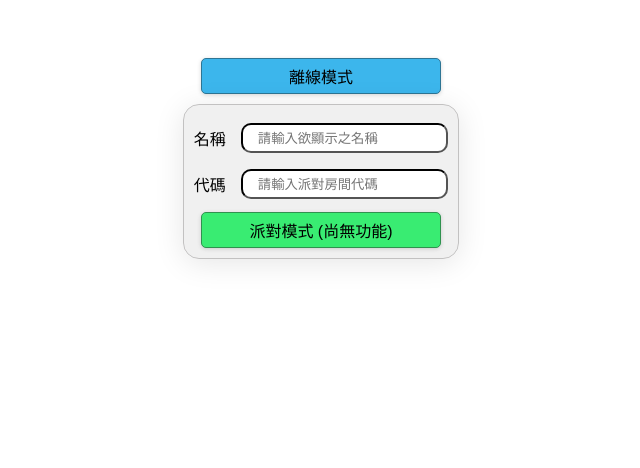
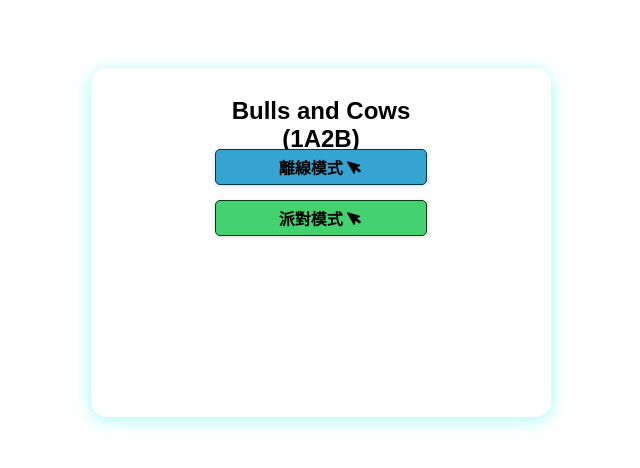
Before and after one commit to kwei/webpackTest, a React app: page / in a window 1280 px wide. Shown: the top 468 px of the page, without its empty margins (319-959 px from the left). Built offline with nearby package versions, Linux system fonts and the light colour scheme.

Commit message:
[what] Implement Party [why] As what. [how] As what.

```diff
--- a/src/Home.jsx
+++ b/src/Home.jsx
@@ -4,13 +4,13 @@ import { Logger } from "./module/logger";
 
 const MainPage = React.lazy(() => import("./pages/MainPage/MainPage.jsx"));
 const PartyPage = React.lazy(() => import("./pages/PartyPage/PartyPage.jsx"));
-const OpeningPage = React.lazy(() => import("./pages/OpeningPage/OpeningPage.jsx"));
+const OpeningPageV2 = React.lazy(() => import("./pages/OpeningPage/OpeningPageV2.jsx"));
 import Loader from "./component/Loader/Loader.jsx";
 
 const logger = Logger({className: "OpeningPage"});
 
 const loadPage = (pageID) => {
-    if (pageID === "/") return <OpeningPage/>;
+    if (pageID === "/") return <OpeningPageV2/>;
     else if (pageID === "/local") return <MainPage/>;
     else if (pageID === "/party") return <PartyPage/>;
 }
--- /dev/null
+++ b/src/css/opening_v2.scss
@@ -0,0 +1,155 @@
+@mixin flexContainer($width, $height) {
+  width: $width;
+  height: $height;
+  display: flex;
+  flex-direction: column;
+  align-items: center;
+}
+
+.container {
+  @include flexContainer(50%, 100%);
+  margin: 30px;
+  padding: 30px;
+}
+
+.opening-page {
+  @include flexContainer(70%, calc((100vh - 60px - 60px - 16px - 2px) / 2));
+  padding: 8px;
+  /* From https://css.glass */
+  background: rgba(255, 255, 255, 0.77);
+  border-radius: 16px;
+  box-shadow: 0 4px 30px rgba(0, 255, 187, 0.1), 0 2px 15px rgba(0, 234, 255, 0.3);
+  backdrop-filter: blur(5.6px);
+  -webkit-backdrop-filter: blur(5.6px);
+  border: 1px solid rgba(255, 255, 255, 1);
+
+  .page-header {
+    @include flexContainer(50%, 30px);
+    margin: 20px 0 10px 0;
+    text-align: center;
+    font-weight: bold;
+    font-size: 24px;
+  }
+
+  .page-content {
+    @include flexContainer(50%, 100%);
+    margin: 2px 2px;
+
+    .start-local-btn {
+      width: 90%;
+      height: auto;
+      margin: 10px 0 5px 0;
+      padding: 5px;
+      cursor: pointer;
+      border-radius: 5px;
+      border: 1px solid #04364b;
+      background-color: #36a4d3;
+      text-align: center;
+      font-weight: bold;
+      box-shadow: rgba(0, 0, 0, 0.16) 0 1px 4px;
+      &:hover {
+        background-color: #87ccea;
+      }
+    }
+
+    .start-party-btn {
+      width: 90%;
+      height: auto;
+      margin: 10px 0 5px 0;
+      padding: 5px;
+      cursor: pointer;
+      border-radius: 5px;
+      border: 1px solid #053616;
+      background-color: #44d271;
+      text-align: center;
+      font-weight: bold;
+      box-shadow: rgba(0, 0, 0, 0.16) 0 1px 4px;
+      &:hover {
+        background-color: #7eeaa1;
+      }
+    }
+
+    .form {
+      width: 100%;
+      height: 100%;
+      align-items: center;
+      text-align: center;
+      display: flex;
+      flex-direction: column;
+      margin: 20px 0 0 0;
+
+      .btn-block {
+        display: flex;
+        flex-direction: row;
+        width: 100%;
+        height: 50px;
+        .back-btn {
+          flex: 1;
+          margin: auto;
+          height: auto;
+          text-align: center;
+          cursor: pointer;
+          font-weight: bold;
+          color: rgb(148, 148, 148);
+          border-radius: 2px;
+          &:hover {
+            padding: 2px 2px 5px 2px;
+          }
+        }
+        .confirm-btn {
+          flex: 1;
+          margin: auto;
+          height: auto;
+          text-align: center;
+          cursor: pointer;
+          font-weight: bold;
+          color: rgb(92, 203, 73);
+          border-radius: 2px;
+          &:hover {
+            padding: 2px 2px 5px 2px;
+          }
+        }
+      }
+    }
+  }
+
+  .page-footer {
+    @include flexContainer(50%, 20px);
+    margin: 2px 2px;
+    text-align: center;
+  }
+}
+
+.userName {
+  width: 100%;
+  height: 30px;
+  margin: 8px 10px;
+  display: flex;
+  flex-direction: row;
+  .userName-input-label {
+    margin: auto;
+    padding: 0 15px 0 0;
+  }
+  .userName-input {
+    flex: 1;
+  }
+}
+.roomID {
+  width: 100%;
+  height: 30px;
+  margin: 8px 10px;
+  display: flex;
+  flex-direction: row;
+  .roomID-input-label {
+    margin: auto;
+    padding: 0 15px 0 0;
+  }
+  .roomID-input {
+    flex: 1;
+  }
+}
+
+.wording {
+  color: #d93838;
+  font-size: 10px;
+}
--- a/src/css/root.scss
+++ b/src/css/root.scss
@@ -13,7 +13,6 @@ input::-webkit-inner-spin-button {
   display: flex;
   flex-direction: column;
   align-items: center;
-  margin: auto;
   height: 100%;
   width: 100%;
 }
--- /dev/null
+++ b/src/module/checkInputs.js
@@ -0,0 +1,7 @@
+export const checkInputs = (text) => {
+    let isValid = true;
+    text.split('').map(value => {
+        if (value.charCodeAt(0) < 48 || value.charCodeAt(0) > 57) isValid = false;
+    });
+    return isValid;
+};
--- /dev/null
+++ b/src/pages/OpeningPage/OpeningPageV2.jsx
@@ -0,0 +1,123 @@
+import '../../css/opening_v2.scss';
+import React, { useRef, useState } from "react";
+import { Logger } from "../../module/logger";
+import { switchPage } from "./openingPageSlice";
+import { FaMousePointer } from "react-icons/fa";
+import { IoIosArrowBack, IoIosArrowForward } from "react-icons/io";
+import { useDispatch } from "react-redux";
+import { checkInputs } from "../../module/checkInputs";
+const logger = Logger({className: "OpeningPage"});
+
+const NAME_INPUT_PLACEHOLDER = "請輸入欲顯示之名稱";
+const ROOM_INPUT_PLACEHOLDER = "請輸入派對房間代碼";
+
+const OpeningPageV2 = () => {
+    const [gameMode, setGameMode] = useState("");
+    const localBtnRef = useRef(null);
+    const partyBtnRef = useRef(null);
+    const confirmBtnRef = useRef(null);
+
+    const dispatch = useDispatch();
+    const [userName, setUserName] = useState("");
+    const [id, setId] = useState("");
+    const [wording, setWording] = useState("");
+
+    const handleLocalBtnClick = () => {
+        localBtnRef.current.style.display = "none";
+        partyBtnRef.current.style.display = "none";
+        setGameMode("local");
+    };
+
+    const handlePartyBtnClick = () => {
+        localBtnRef.current.style.display = "none";
+        partyBtnRef.current.style.display = "none";
+        setGameMode("party");
+    };
+
+    const handleBackBtnClick = () => {
+        localBtnRef.current.style.display = "block";
+        partyBtnRef.current.style.display = "block";
+        setGameMode("");
+    };
+
+    const handleConfirmBtnClick = () => {
+        logger.success(`Start with ${gameMode} mode!`);
+        enterRoom("/"+gameMode);
+    };
+
+    const noticeWording = (str, timeout = 0) => {
+        logger.info(`Notice: ${str}`);
+        setWording(str);
+        if (timeout) setTimeout(() => setWording(''), timeout);
+    };
+
+    const enterRoom = (type) => dispatch(switchPage(type));
+
+    const formSheet = () => {
+        if (gameMode === "local") {
+            return (
+                <>
+                    離線模式為個人遊玩模式，目標在於追求高分並嘗試超越自己。
+                </>
+            );
+        } else if (gameMode === "party") {
+            return (
+                <>
+                    <div className="userName">
+                        <div className="userName-input-label">名稱</div>
+                        <input type="text"
+                               className="userName-input"
+                               value={userName}
+                               onChange={(event) => setUserName(event.target.value)}
+                               placeholder={NAME_INPUT_PLACEHOLDER} />
+                    </div>
+                    <div className="roomID">
+                        <div className="roomID-input-label">代碼</div>
+                        <input type="text"
+                               className="roomID-input"
+                               value={id}
+                               onKeyDown={(event) => {
+                                   if (event.key === "Enter" && !checkInputs(id)) {
+                                       noticeWording("只能輸入數字", 1500);
+                                   }
+                               }}
+                               onChange={(event) => setId(event.target.value.slice(0, 9))}
+                               placeholder={ROOM_INPUT_PLACEHOLDER} />
+                    </div>
+                </>
+            );
+        }
+    };
+
+
+    return (
+        <div className={"container"}>
+            <div className={"opening-page"}>
+                <div className={"page-header"}>Bulls and Cows (1A2B)</div>
+                <div className={"page-content"}>
+                    <div ref={localBtnRef} className={"start-local-btn"} onClick={handleLocalBtnClick}>
+                        離線模式 <FaMousePointer style = {{transform: 'rotate(-30deg)'}}/>
+                    </div>
+                    <div ref={partyBtnRef} className={"start-party-btn"} onClick={handlePartyBtnClick}>
+                        派對模式 <FaMousePointer style = {{transform: 'rotate(-30deg)'}}/>
+                    </div>
+                    {(gameMode !== "") && <div className={"form"}>
+                        {formSheet()}
+                        <div className={"btn-block"}>
+                            <div className={"back-btn"} onClick={handleBackBtnClick}>
+                                <IoIosArrowForward style = {{transform: 'translateY(2px)'}}/> 返回 <IoIosArrowBack style = {{transform: 'translateY(2px)'}}/>
+                            </div>
+                            <div ref={confirmBtnRef} className={"confirm-btn"} onClick={handleConfirmBtnClick}>
+                                <IoIosArrowForward style = {{transform: 'translateY(2px)'}}/> 確認 <IoIosArrowBack style = {{transform: 'translateY(2px)'}}/>
+                            </div>
+                        </div>
+                        <div className="wording">{wording}</div>
+                    </div>}
+                </div>
+                <div className={"page-footer"}></div>
+            </div>
+        </div>
+    );
+};
+
+export default OpeningPageV2;
```
